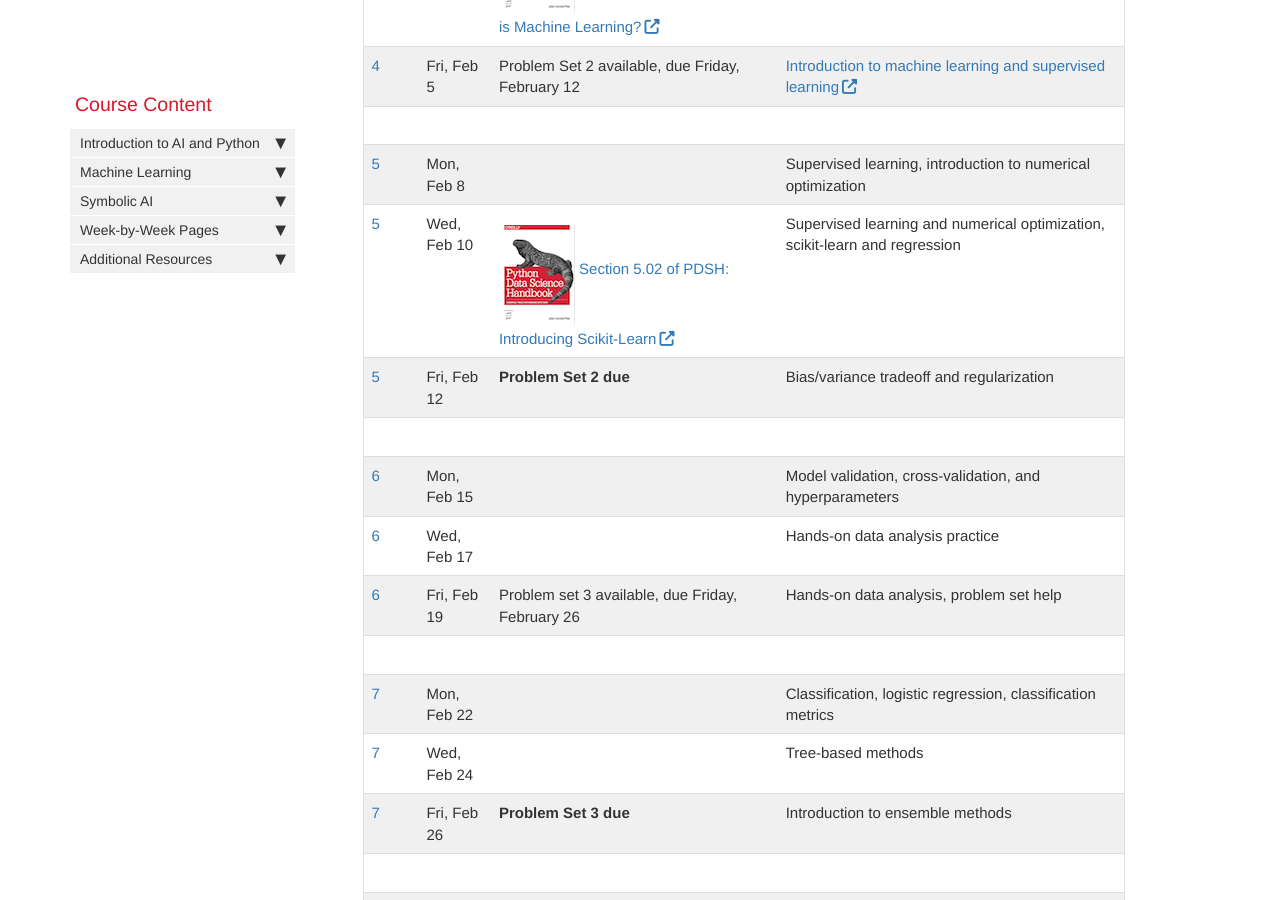
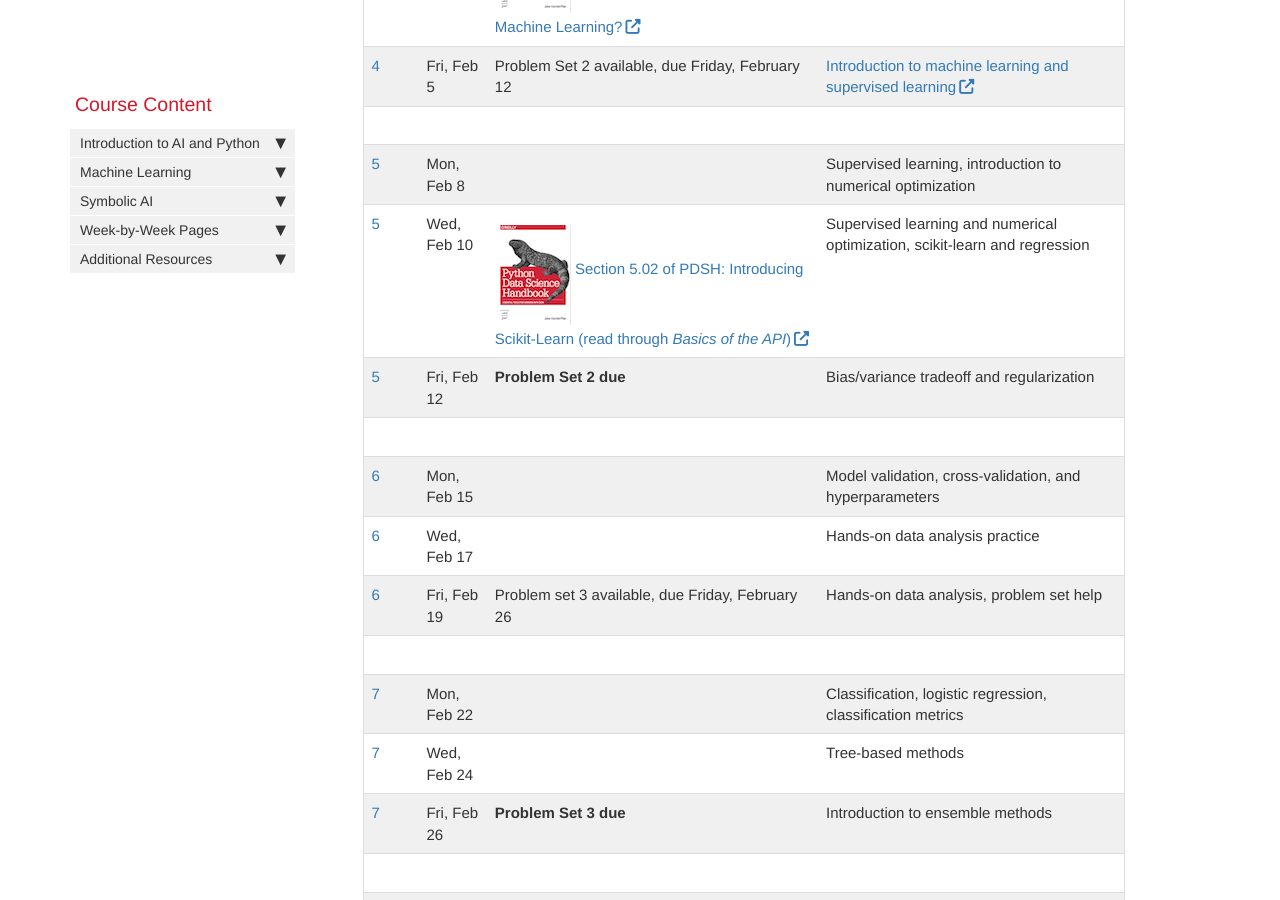
Before and after one commit to AIBiology/aibiology.github.io, a Jekyll site: the page built from index.md, in a window 1280 px wide and 900 px high, scrolled down 4136 px. Built offline with Jekyll 4.4.1, drawn with Linux system fonts in a browser that asks for light colours; nearby versions of some CDN libraries; comment, search, counter and statistics services are not loaded.

Commit message:
Updated scikit-learn reading.

```diff
--- a/index.md
+++ b/index.md
@@ -106,7 +106,7 @@ Week | Date | Reading/Assignment |Topic |
 [4](Week_04.html) | Fri, Feb 5 | Problem Set 2 available, due {{site.ps_2_due}} | [Introduction to machine learning and supervised learning](https://github.com/AIBiology/Jupyter_Content/blob/main/intro_to_supervised_learning.ipynb)
 |||
 [5](Week_05.html) | Mon, Feb 8 |  | Supervised learning, introduction to numerical optimization
-[5](Week_05.html) | Wed, Feb 10 | [![PDHS Image](images/PDSH-cover-small.png) Section 5.02 of PDSH: Introducing Scikit-Learn](https://jakevdp.github.io/PythonDataScienceHandbook/05.02-introducing-scikit-learn.html) | Supervised learning and numerical optimization, scikit-learn and regression
+[5](Week_05.html) | Wed, Feb 10 | [![PDHS Image](images/PDSH-cover-small.png) Section 5.02 of PDSH: Introducing Scikit-Learn (read through _Basics of the API_)](https://jakevdp.github.io/PythonDataScienceHandbook/05.02-introducing-scikit-learn.html) | Supervised learning and numerical optimization, scikit-learn and regression
 [5](Week_05.html) | Fri, Feb 12 | **Problem Set 2 due** | Bias/variance tradeoff and regularization
 |||
 [6](Week_06.html) | Mon, Feb 15 |  | Model validation, cross-validation, and hyperparameters<!--[Hands on regression analysis](https://github.com/UFResearchComputing/Understanding_PyTorch)-->
```
